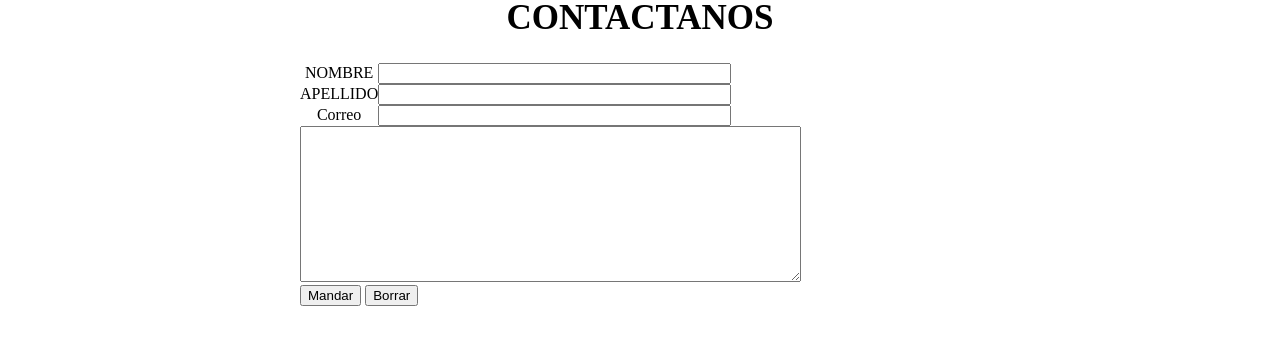
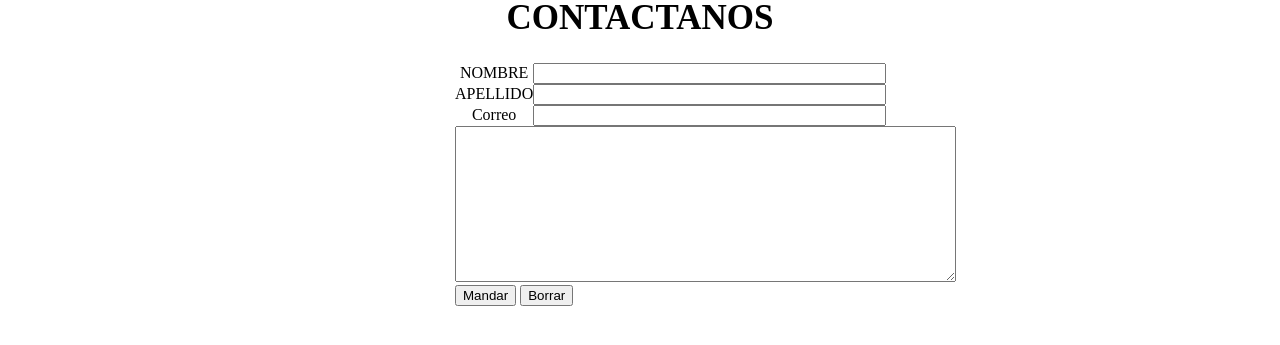
Before and after one commit to GabrielR0driguez/Pagina2, a plain HTML site: page index.html in a window 1280 px wide. Shown: the part 87-432 px from the top of the page. Drawn offline with Linux system fonts and the light colour scheme.

Commit message:
Update index.html

```diff
--- a/index.html
+++ b/index.html
@@ -137,7 +137,7 @@ table {
 
   form{
             position: absolute;
-            left: 300px;
+            left: 455px;
 
         }
 
```
